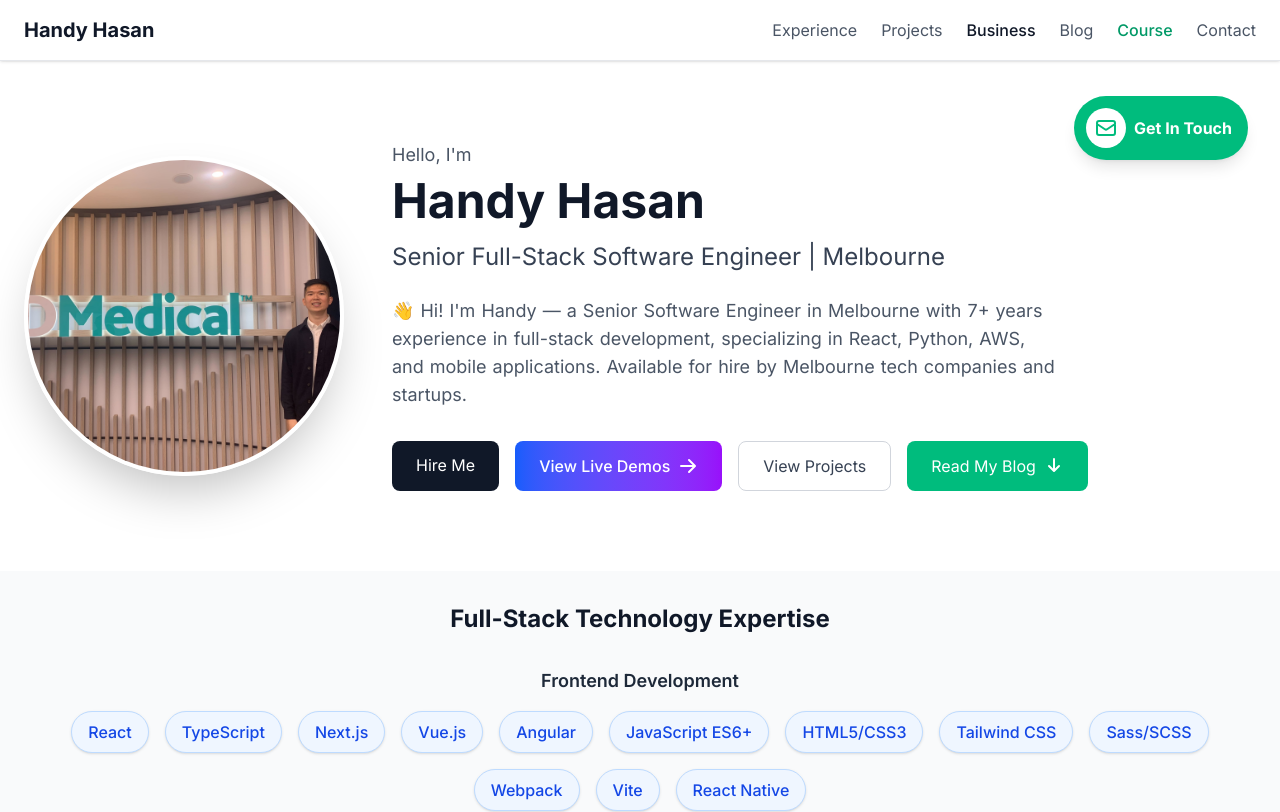
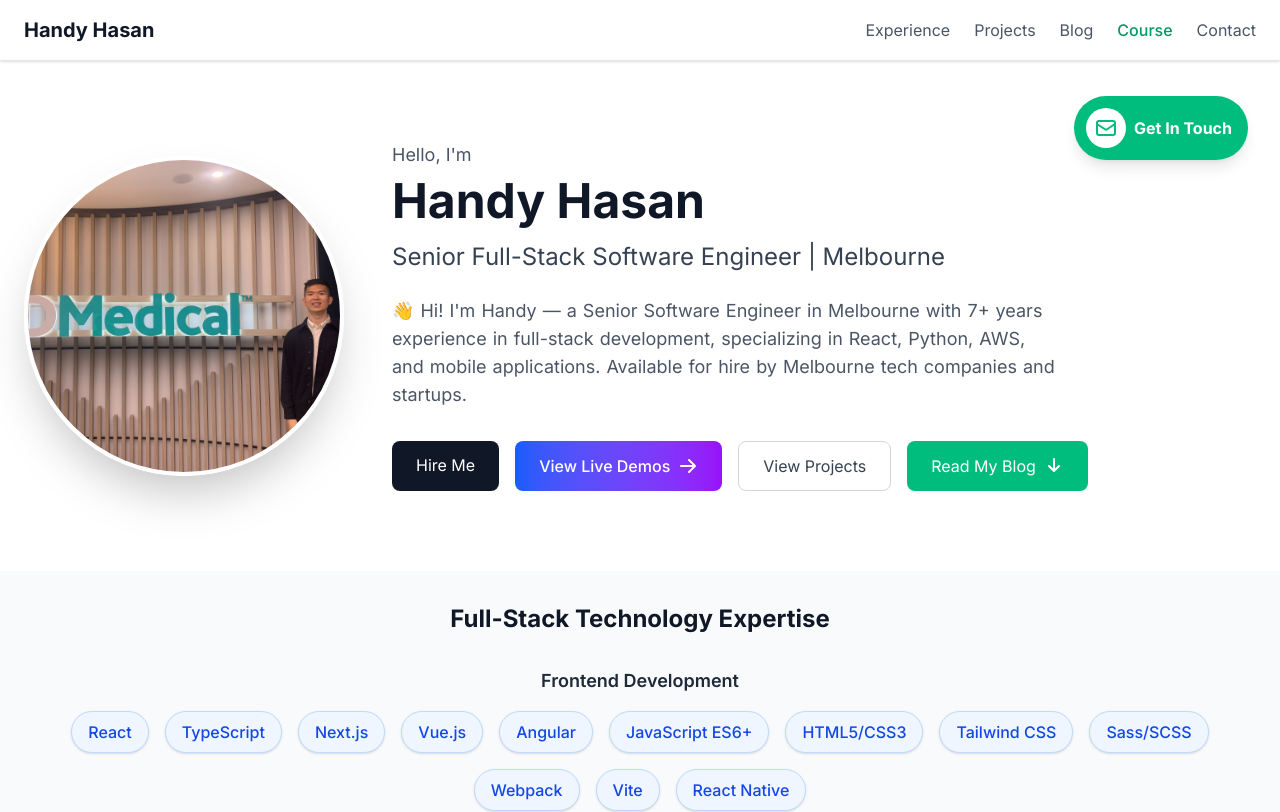
Before and after one commit to handyman30/portfolio, a Next.js app: page / in a window 1280 px wide. Shown: the top 812 px of the page. Built offline with nearby package versions, Linux system fonts and the light colour scheme.

Commit message:
Remove Business navigation link from navbar

```diff
--- a/src/app/page.tsx
+++ b/src/app/page.tsx
@@ -84,7 +84,6 @@ export default function Home() {
           <div className="flex space-x-6">
             <Link href="/experience" className="text-gray-600 hover:text-gray-900 transition-colors">Experience</Link>
             <Link href="/projects" className="text-gray-600 hover:text-gray-900 transition-colors">Projects</Link>
-            <Link href="/business" className="text-gray-900 hover:text-gray-700 font-medium transition-colors">Business</Link>
             <a href="#blog" className="text-gray-600 hover:text-gray-900 transition-colors">Blog</a>
             <Link href="/break-into-tech" className="text-emerald-600 hover:text-emerald-700 font-medium transition-colors">Course</Link>
             <a href="#contact" className="text-gray-600 hover:text-gray-900 transition-colors">Contact</a>
```
